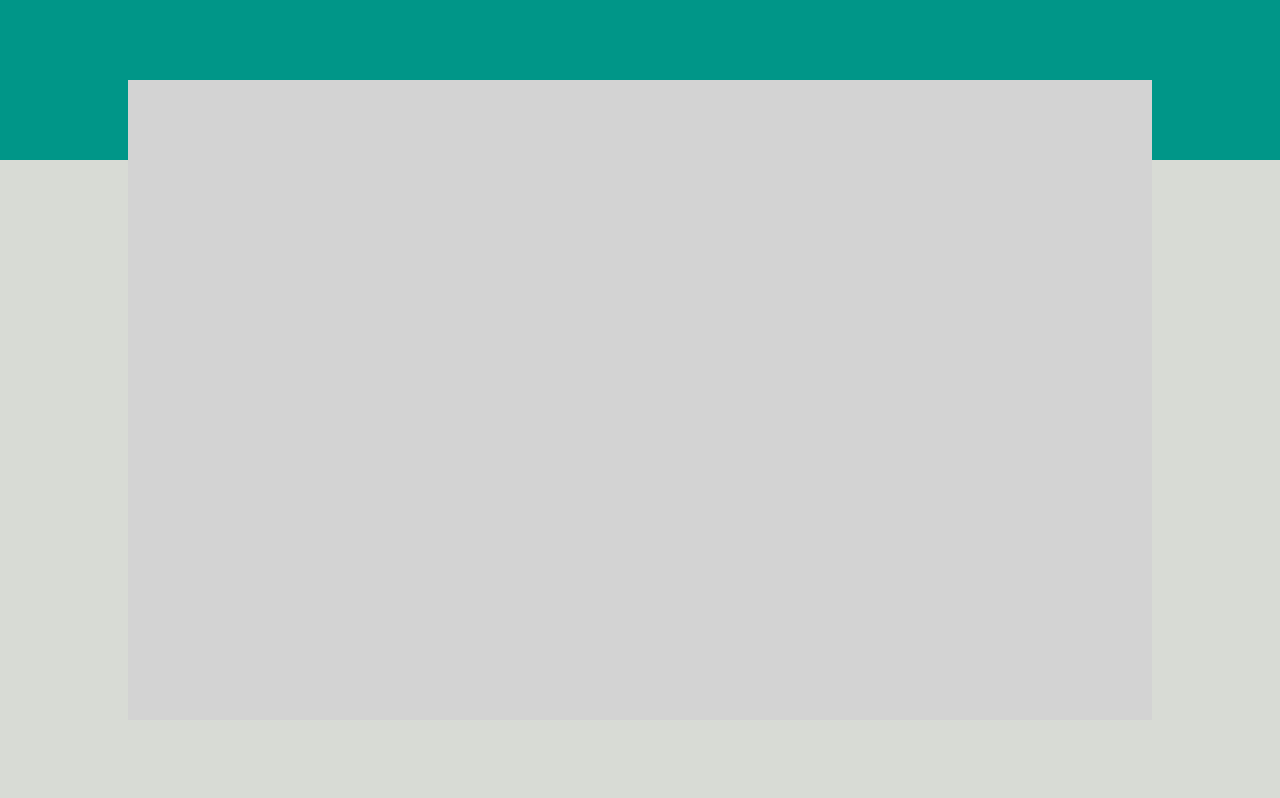
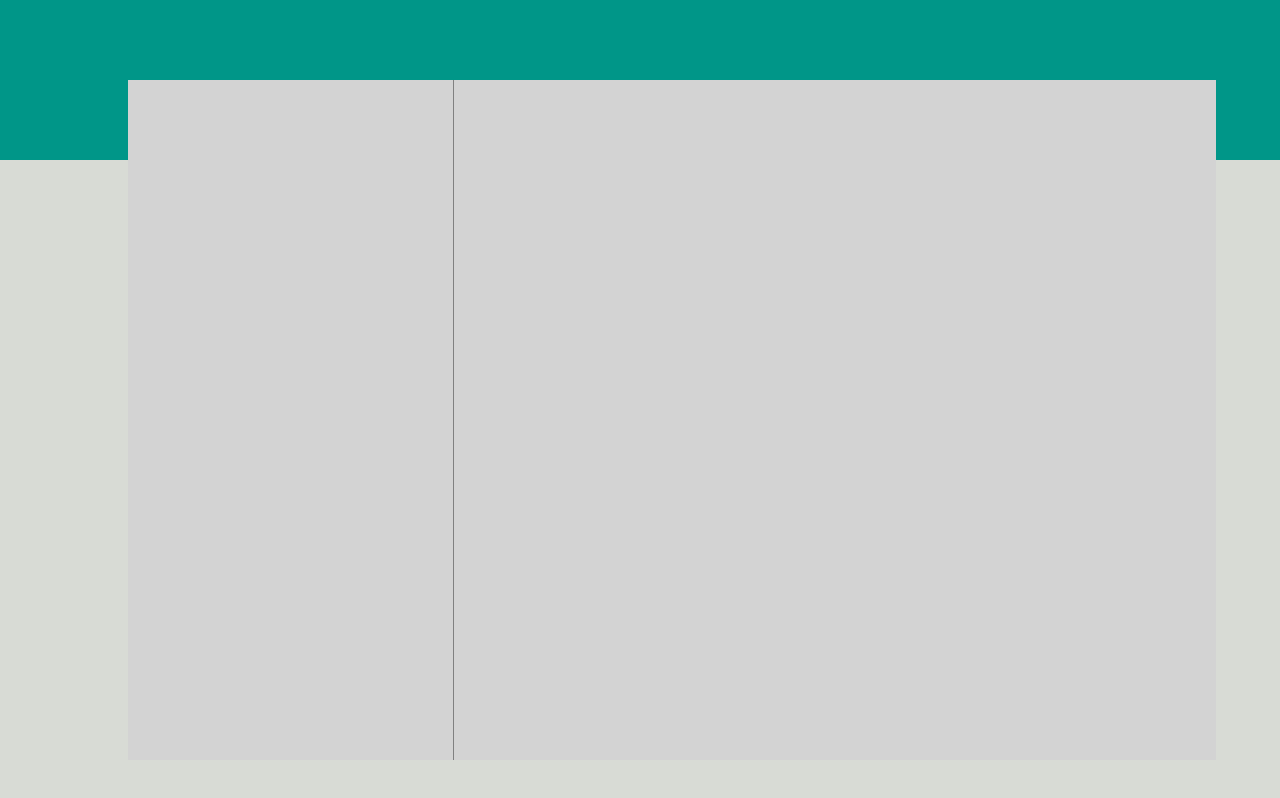
Before and after one commit to IlarioCocco/vue-boolzapp, a plain HTML site: page index.html in a window 1280 px wide. Drawn offline with nearby package versions, Linux system fonts and the light colour scheme.

Commit message:
commit css col-left, right border

```diff
--- a/css/style.css
+++ b/css/style.css
@@ -12,10 +12,21 @@
 
 .container-Box-Wa {
     background-color: lightgray;
-    height: 80%;
-    width: 80%;
+    height: 85%;
+    width: 85%;
     position: absolute;
     left: 10%;
     top: 10%;
     display: flex;
 }
+
+.col-left {
+    background-color: lightgray;
+    width: 30%;
+    border-right: solid grey 1px;
+}
+
+.col-right{
+    background-color:  lightgray;
+    width: 70%;
+}
--- a/index.html
+++ b/index.html
@@ -27,11 +27,14 @@
     <div id="root">
         <div class="container-bkg">
             <div class="container-Box-Wa">
+                <div class="col-left">
+                    <img src="" alt="">
 
+                </div>
+                <div class="col-right">
+                    <img src="" alt="">
 
-
-
-
+                </div>
             </div>
         </div>
     </div>
```
